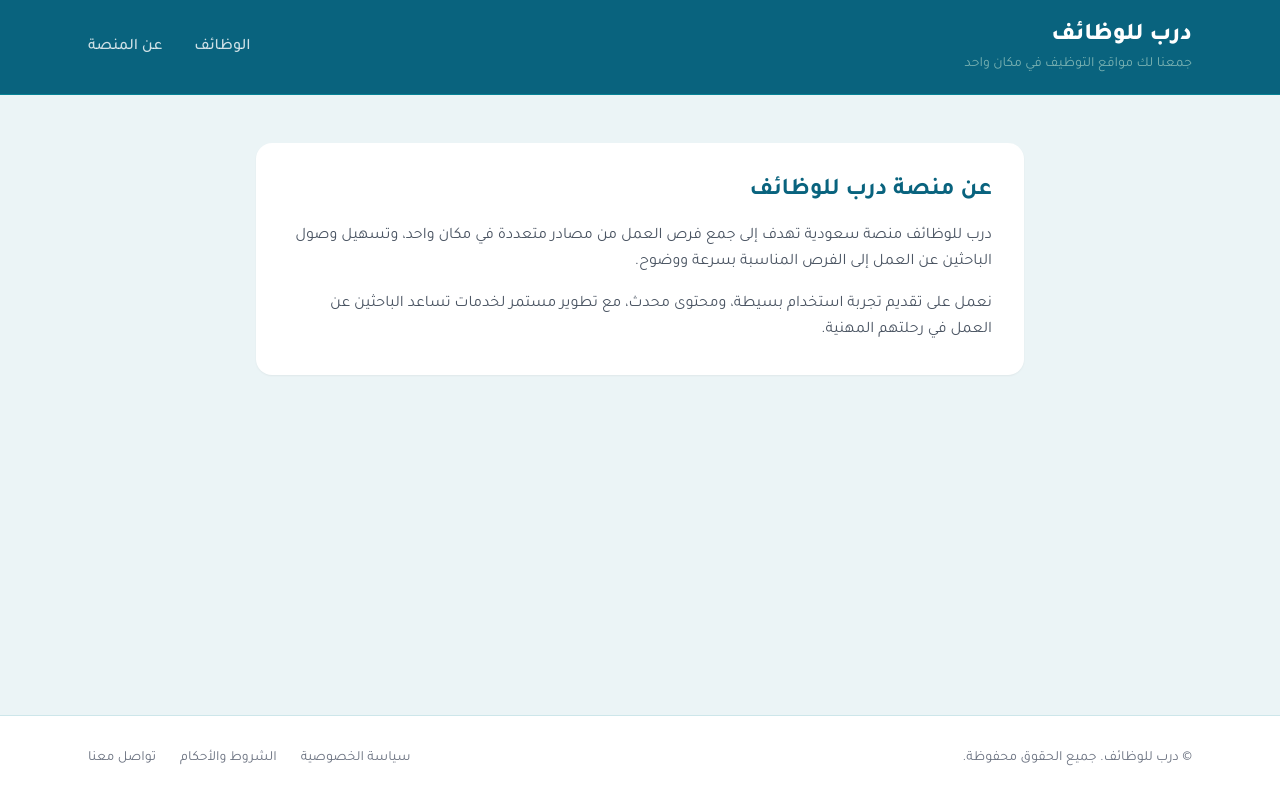
After one commit to asshh588/job-platform, a Django app: page /about/ in a window 1280 px wide. The commit adds this page. Run offline with Django 4.2, Linux system fonts and the light colour scheme; parts of the project's set-up code (start-up, migrations or seed data) failed here and were passed over; some libraries are stand-ins or nearby versions.

Commit message:
add about page and update site branding

```diff
--- /dev/null
+++ b/core/jobs/templates/about.html
@@ -0,0 +1,22 @@
+{% extends "base.html" %}
+
+{% block title %}عن المنصة | درب للوظائف{% endblock %}
+
+{% block content %}
+<div class="max-w-3xl mx-auto bg-white rounded-2xl p-8 shadow-sm">
+  <h1 class="text-2xl font-bold text-primary-700 mb-4">
+    عن منصة درب للوظائف
+  </h1>
+
+  <p class="text-gray-600 leading-relaxed mb-4">
+    درب للوظائف منصة سعودية تهدف إلى جمع فرص العمل من مصادر متعددة
+    في مكان واحد، وتسهيل وصول الباحثين عن العمل إلى الفرص المناسبة
+    بسرعة ووضوح.
+  </p>
+
+  <p class="text-gray-600 leading-relaxed">
+    نعمل على تقديم تجربة استخدام بسيطة، ومحتوى محدث، مع تطوير مستمر
+    لخدمات تساعد الباحثين عن العمل في رحلتهم المهنية.
+  </p>
+</div>
+{% endblock %}
--- a/core/jobs/templates/base.html
+++ b/core/jobs/templates/base.html
@@ -4,7 +4,7 @@
   <meta charset="UTF-8">
   <meta name="viewport" content="width=device-width, initial-scale=1.0">
 
-  <title>{% block title %}منصة الوظائف{% endblock %}</title>
+  <title>{% block title %}درب للوظائف{% endblock %}</title>
 
   <!-- Google Font: Tajawal -->
   <link rel="preconnect" href="https://fonts.googleapis.com">
@@ -18,58 +18,55 @@
       theme: {
         extend: {
           fontFamily: {
-            'tajawal': ['Tajawal', 'sans-serif'],
+            tajawal: ['Tajawal', 'sans-serif'],
           },
           colors: {
             primary: {
-              50: '#eff6ff',
-              100: '#dbeafe',
-              200: '#bfdbfe',
-              300: '#93c5fd',
-              400: '#60a5fa',
-              500: '#3b82f6',
-              600: '#2563eb',
-              700: '#1d4ed8',
-              800: '#1e40af',
-              900: '#1e3a8a',
-            }
+              600: '#088395',   // اللون الأساسي
+              700: '#09637E',   // الهيدر
+            },
+            secondary: {
+              400: '#7AB2B2',
+            },
+            soft: '#EBF4F6',     // خلفيات
           }
         }
       }
     }
   </script>
+
   <style>
     * { font-family: 'Tajawal', sans-serif; }
   </style>
 </head>
 
-<body class="bg-gray-50 min-h-screen flex flex-col">
+<body class="bg-soft min-h-screen flex flex-col">
 
   <!-- Header -->
-  <header class="bg-white border-b border-gray-100">
+  <header class="bg-primary-700 border-b border-primary-600">
     <div class="max-w-6xl mx-auto px-6 py-5">
       <div class="flex items-center justify-between">
         <div>
-          <a href="{% url 'job_list' %}" class="text-2xl font-bold text-primary-600">
-            منصة الوظائف
+          <a href="{% url 'job_list' %}" class="text-2xl font-extrabold text-white">
+            درب للوظائف
           </a>
-          <p class="text-sm text-gray-500 mt-0.5">اكتشف فرص العمل المناسبة لك</p>
+          <p class="text-sm text-secondary-400 mt-0.5">
+            جمعنا لك مواقع التوظيف في مكان واحد
+          </p>
         </div>
 
         <nav class="hidden md:flex items-center gap-8">
-          <a href="{% url 'job_list' %}" class="text-gray-600 hover:text-primary-600 transition-colors font-medium">
+          <a href="{% url 'job_list' %}" class="text-white/80 hover:text-white transition-colors font-medium">
             الوظائف
-          </a>
-          <!-- خله لاحقًا إذا سويت صفحة about -->
-          <a href="#" class="text-gray-600 hover:text-primary-600 transition-colors font-medium">
-            عن المنصة
-          </a>
+          <a href="{% url 'about' %}" class="text-white/80 hover:text-white transition-colors font-medium">
+  عن المنصة
+</a>
         </nav>
       </div>
     </div>
   </header>
 
-  <!-- Main Content Area -->
+  <!-- Main Content -->
   <main class="flex-1">
     <div class="max-w-6xl mx-auto px-6 py-12">
       {% block content %}{% endblock %}
@@ -77,11 +74,11 @@
   </main>
 
   <!-- Footer -->
-  <footer class="bg-white border-t border-gray-100 mt-auto">
+  <footer class="bg-white border-t border-primary-600/20 mt-auto">
     <div class="max-w-6xl mx-auto px-6 py-8">
       <div class="flex flex-col md:flex-row items-center justify-between gap-4">
         <div class="text-gray-500 text-sm">
-          © {{ now|date:"Y" }} منصة الوظائف. جميع الحقوق محفوظة.
+          © {{ now|date:"Y" }} درب للوظائف. جميع الحقوق محفوظة.
         </div>
         <div class="flex items-center gap-6 text-sm">
           <a href="#" class="text-gray-500 hover:text-primary-600 transition-colors">سياسة الخصوصية</a>
--- a/core/jobs/urls.py
+++ b/core/jobs/urls.py
@@ -1,7 +1,9 @@
 from django.urls import path
 from .views import job_list, job_detail
+from . import views
 
 urlpatterns = [
     path("", job_list, name="job_list"),
     path("job/<slug:slug>/", job_detail, name="job_detail"),
+    path("about/", views.about, name="about"),
 ]
--- a/core/jobs/views.py
+++ b/core/jobs/views.py
@@ -31,3 +31,7 @@ def job_list(request):
 def job_detail(request, slug):
     job = get_object_or_404(Job, slug=slug, is_active=True)
     return render(request, "jobs/job_detail.html", {"job": job})
+from django.shortcuts import render
+
+def about(request):
+    return render(request, "about.html")
```
